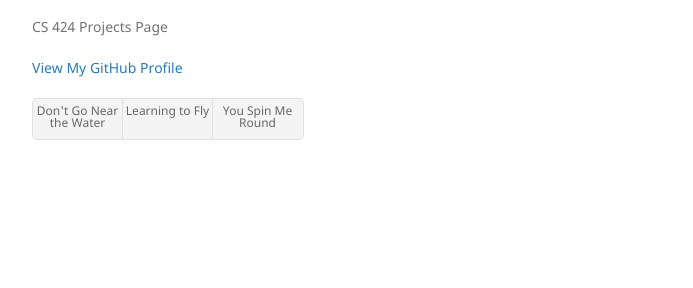
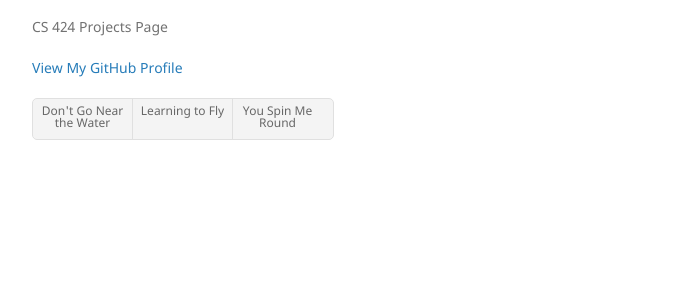
Before and after one commit to ameybarapatre/ameybarapatre.github.io, a Jekyll site: the page built from another-page.md, in a window 1280 px wide. Shown: the part 368-656 px from the top of the page, without its empty margins (178-871 px from the left). Built offline with Jekyll 4.4.1, drawn with Linux system fonts in a browser that asks for light colours; our own code applies the rules of GitHub Pages for plain Markdown files.

Commit message:
Changed Defaults

```diff
--- a/_sass/jekyll-theme-minimal.scss
+++ b/_sass/jekyll-theme-minimal.scss
@@ -118,12 +118,12 @@ header ul {
   background: #f4f4f4;
   border-radius:5px;
   border:1px solid #e0e0e0;
-  width:270px;
+  width:300px;
 }
 header img { border-radius:5px;}
 
 header li {
-  width:89px;
+  width:99px;
   float:left;
   border-right:1px solid #e0e0e0;
   height:40px;
```
